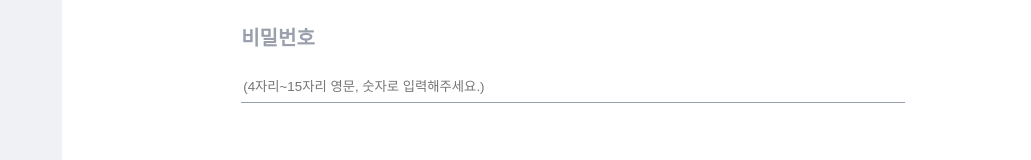
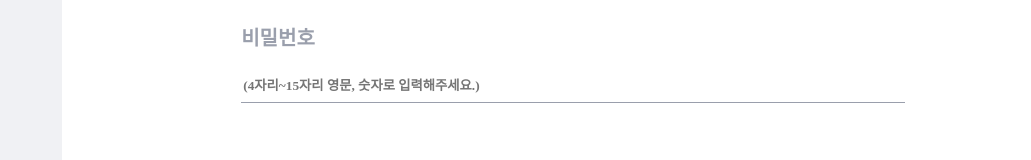
Before and after one commit to real-compacted-developer/connect-class, a React (Create React App) app in the folder front/: page /study/create in a window 1280 px wide. Shown: the part 975-1135 px from the top of the page, without its empty margins (249-1280 px from the left). Built offline with nearby package versions, Linux system fonts and the light colour scheme; no server answers; a web font is replaced by a local one.

Commit message:
fix: StudyPasswordInput 글자 색, 폰트 변경

```diff
--- a/front/src/components/StudyCreate/StudyPasswordInput.tsx
+++ b/front/src/components/StudyCreate/StudyPasswordInput.tsx
@@ -18,6 +18,10 @@ const InputForm = styled.input`
   height: 30px;
   border: none;
   border-bottom: 1px #9a9fac solid;
+
+  color: #346bff;
+  font-weight: bold;
+  font-family: "Spoqa Han Sans";
 `;
 
 export default class StudyPasswordInput extends React.Component {
```
